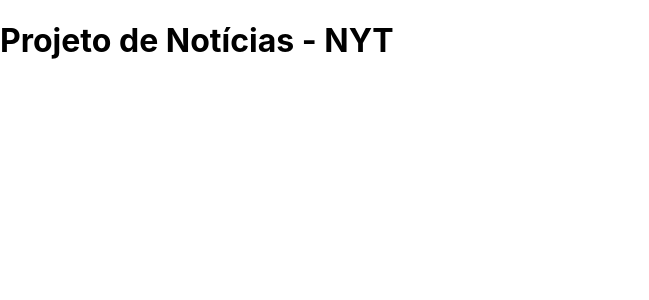
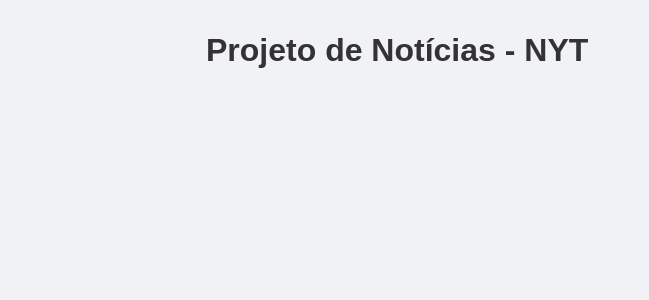
Before and after one commit to Pecorario/nyt-news-app, a React (Create React App) app: page / in a window 1280 px wide. Shown: the top 300 px of the page, without its empty margins (0-649 px from the left). Built offline with nearby package versions, Linux system fonts and the light colour scheme.

Commit message:
feat: add global style and basic component

```diff
--- a/src/App.js
+++ b/src/App.js
@@ -1,8 +1,15 @@
+import { GlobalStyle } from './styles/GlobalStyles';
+import { Container } from './components/layouts/Container';
+
 function App() {
   return (
-    <div>
-      <h1>Projeto de Notícias - NYT</h1>
-    </div>
+    <>
+      <GlobalStyle />
+
+      <Container>
+        <h1>Projeto de Notícias - NYT</h1>
+      </Container>
+    </>
   );
 }
 
--- /dev/null
+++ b/src/components/layouts/Container.js
@@ -0,0 +1,8 @@
+import styled from 'styled-components';
+
+export const Container = styled.div`
+  width: 100%;
+  max-width: 900px;
+  margin: 2rem auto;
+  padding: 0 1rem;
+`;
--- a/src/index.js
+++ b/src/index.js
@@ -1,7 +1,7 @@
 import React from 'react';
 import ReactDOM from 'react-dom/client';
 import App from './App';
-import './index.css'; // Deixamos o CSS básico por enquanto
+import './index.css';
 
 const root = ReactDOM.createRoot(document.getElementById('root'));
 root.render(
--- /dev/null
+++ b/src/styles/GlobalStyles.js
@@ -0,0 +1,15 @@
+import { createGlobalStyle } from 'styled-components';
+
+export const GlobalStyle = createGlobalStyle`
+  * {
+    margin: 0;
+    padding: 0;
+    box-sizing: border-box;
+  }
+
+  body {
+    font-family: sans-serif;
+    background-color: #f0f2f5;
+    color: #333;
+  }
+`;
```
